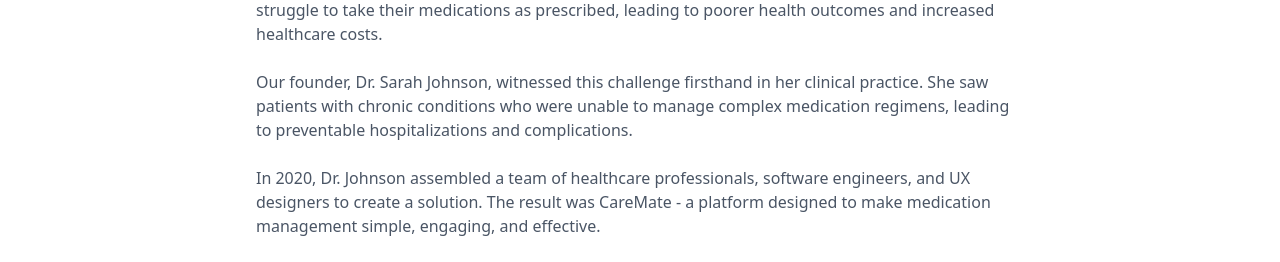
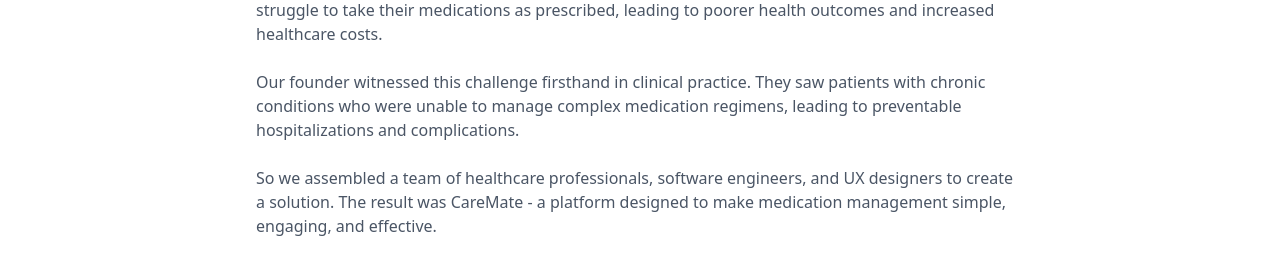
Before and after one commit to TANKominator5/CareMate, a Next.js app in the folder caremate/: page /about in a window 1280 px wide. Shown: the part 690-952 px from the top of the page. Built offline with nearby package versions, Linux system fonts and the light colour scheme; no server answers.

Commit message:
changed some texts

```diff
--- a/caremate/pages/about.tsx
+++ b/caremate/pages/about.tsx
@@ -109,12 +109,10 @@
                   healthcare costs.
                 </p>
                 <p>
-                  Our founder, Dr. Sarah Johnson, witnessed this challenge firsthand in her clinical practice. She saw
-                  patients with chronic conditions who were unable to manage complex medication regimens, leading to
-                  preventable hospitalizations and complications.
+                  Our founder witnessed this challenge firsthand in clinical practice. They saw patients with chronic conditions who were unable to manage complex medication regimens, leading to preventable hospitalizations and complications.
                 </p>
                 <p>
-                  In 2020, Dr. Johnson assembled a team of healthcare professionals, software engineers, and UX
+                  So we  assembled a team of healthcare professionals, software engineers, and UX
                   designers to create a solution. The result was CareMate - a platform designed to make medication
                   management simple, engaging, and effective.
                 </p>
```
